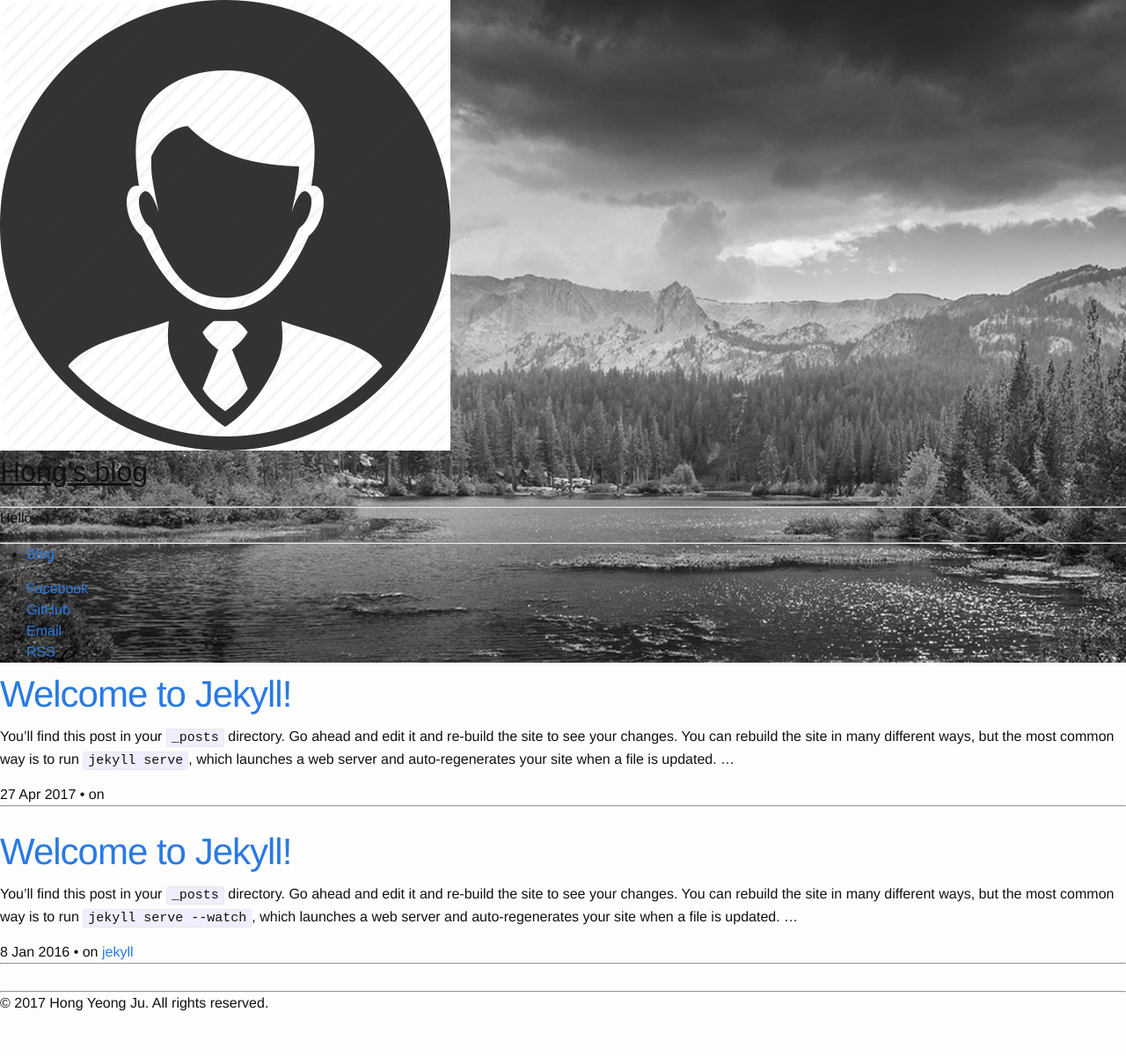
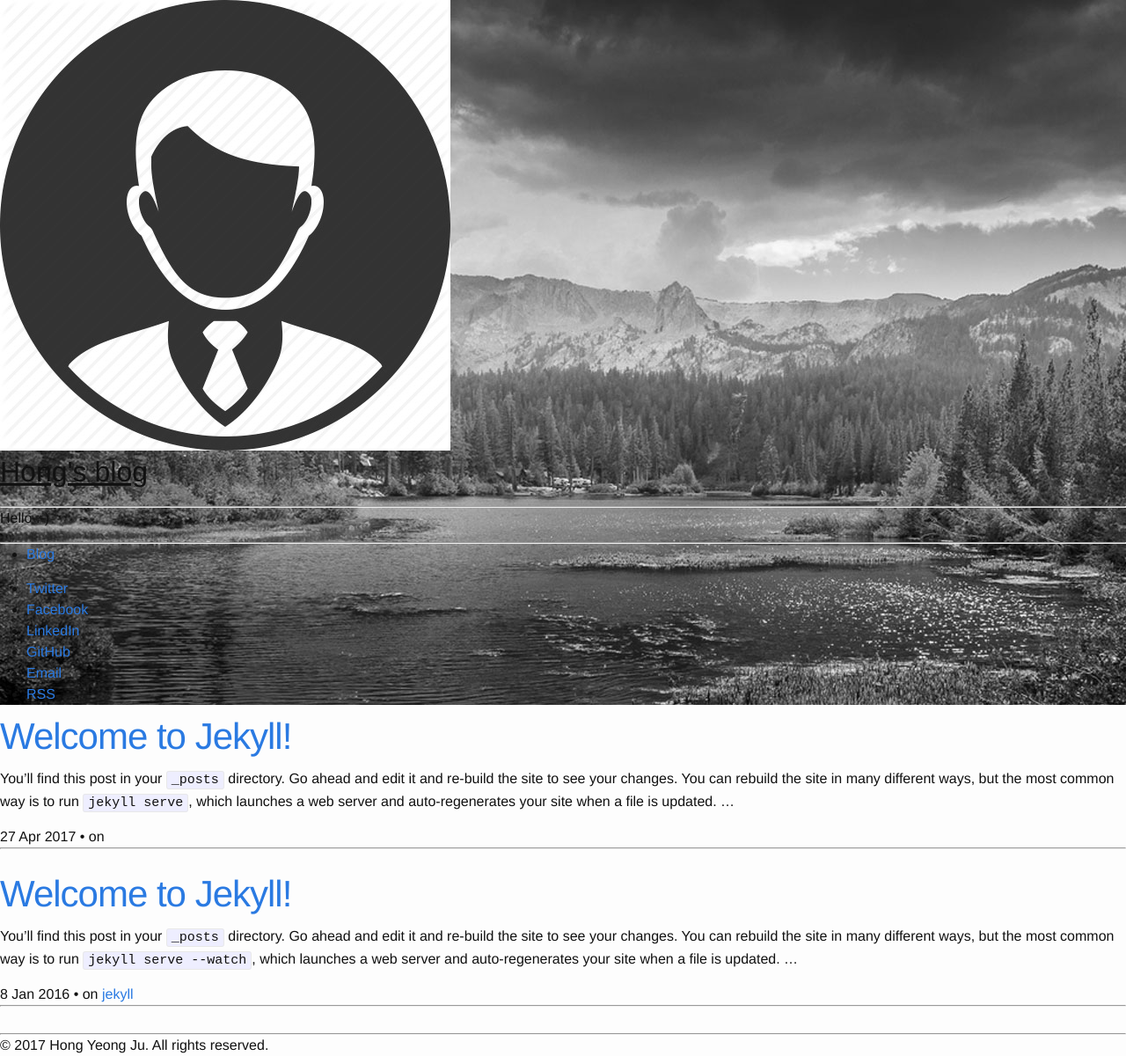
Before and after one commit to hjp0819/hjp0819.github.io, a Jekyll site: the page built from index.html, in a window 1280 px wide. Shown: the whole page at 88% size. Built offline with Jekyll 4.4.1, drawn with Linux system fonts in a browser that asks for light colours; nearby versions of some CDN libraries; the list of posts is cut into pages by our own code; before the commit the page ends 1152 px from its top, so only the background shows below that.

Commit message:
170428_게시오류

```diff
--- a/_config.yml
+++ b/_config.yml
@@ -2,17 +2,17 @@
 title: Hong's blog
 description: Hello :-)
 url: 'http://joshgerdes.com/jekyll-uno'
-baseurl: ''
+baseurl: ' '
 # google_analytics: 'UA-XXXXXX-X'
 # disqus_shortname: 'your-disqus-name'
 
 author:
   name: 'Hong Yeong Ju'
   email: hjp0819@gmail.com
-  twitter_username:
+  twitter_username: ''
   facebook_username: hjp0819@naver.com
   github_username: hjp0819
-  linkedin_username:
+  linkedin_username: ''
 
 defaults:
   -
```
